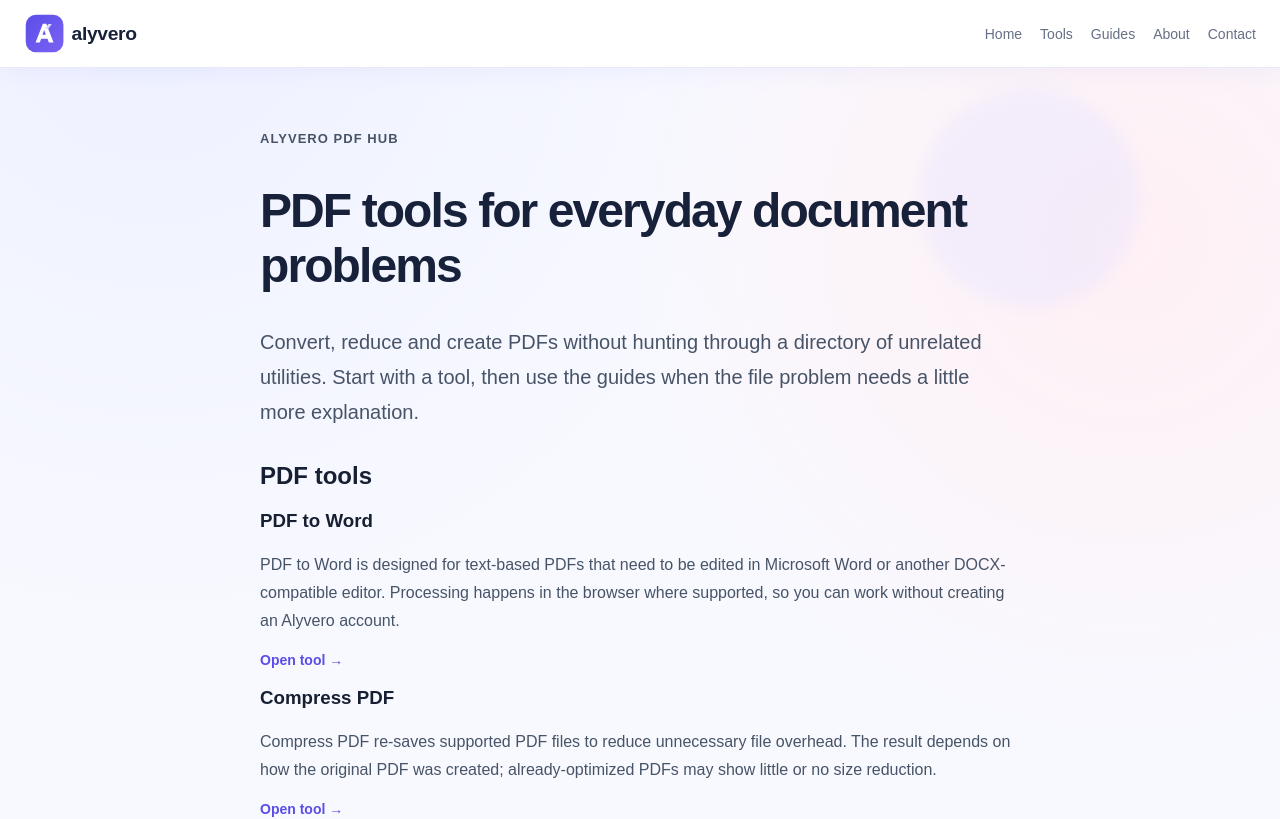
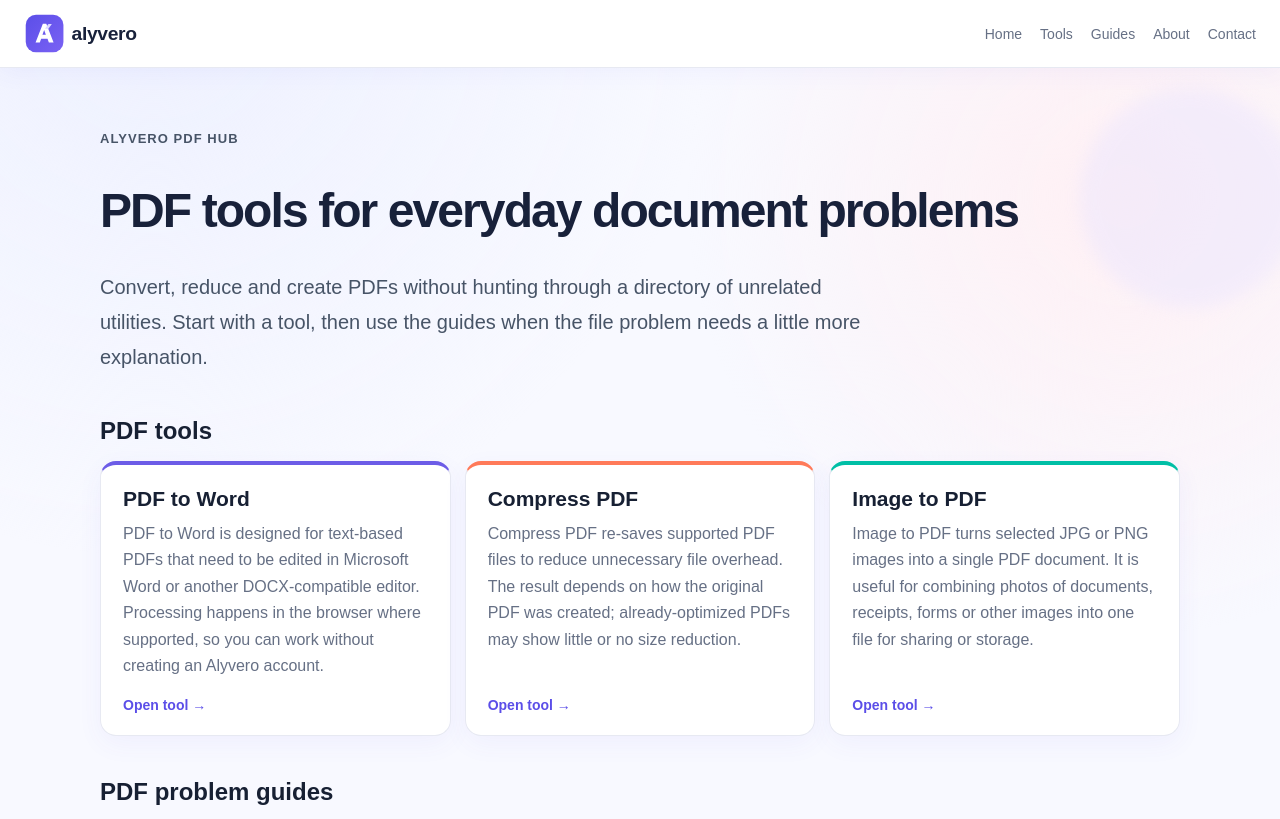
Before and after one commit to rindodi/alyvero, a Next.js app: page /pdf-tools in a window 1280 px wide. Shown: the top 819 px of the page. Built offline with nearby package versions, Linux system fonts and the light colour scheme.

Commit message:
style: add Alyvero ecosystem hub layouts

```diff
--- a/app/globals.css
+++ b/app/globals.css
@@ -143,3 +143,20 @@ main { min-height:calc(100vh - 120px); }
 .directory-card:nth-child(5) { border-top:4px solid #f59e0b; }
 .content-page h1, .tool-header h1 { color:#18213a; }
 .secondary { border-color:#dcdff0; background:#fff; color:#4f46d8; }
+
+/* Alyvero ecosystem hubs */
+.ecosystem-page { max-width:1080px; }
+.ecosystem-section { margin-top:42px; }
+.ecosystem-section h2 { margin-bottom:16px; }
+.ecosystem-grid { display:grid; grid-template-columns:repeat(3,minmax(0,1fr)); gap:14px; }
+.ecosystem-card { background:var(--surface); border:1px solid var(--line); border-radius:16px; padding:22px; box-shadow:0 8px 26px rgba(91,78,232,.055); display:flex; flex-direction:column; min-height:210px; }
+.ecosystem-card:nth-child(1) { border-top:4px solid #6c5ce7; }
+.ecosystem-card:nth-child(2) { border-top:4px solid #ff7a59; }
+.ecosystem-card:nth-child(3) { border-top:4px solid #00bfa6; }
+.ecosystem-card h3 { margin:0 0 10px; font-size:21px; }
+.ecosystem-card p { color:var(--muted); line-height:1.65; margin:0; }
+.workflow-list { display:grid; gap:12px; }
+.workflow-list > div { display:flex; gap:16px; align-items:flex-start; padding:18px 20px; background:var(--surface); border:1px solid var(--line); border-radius:14px; }
+.workflow-list strong { min-width:240px; }
+.workflow-list span { color:var(--muted); line-height:1.6; }
+@media (max-width:760px) { .ecosystem-grid { grid-template-columns:1fr; } .workflow-list > div { display:block; } .workflow-list strong { display:block; margin-bottom:6px; } }
```
